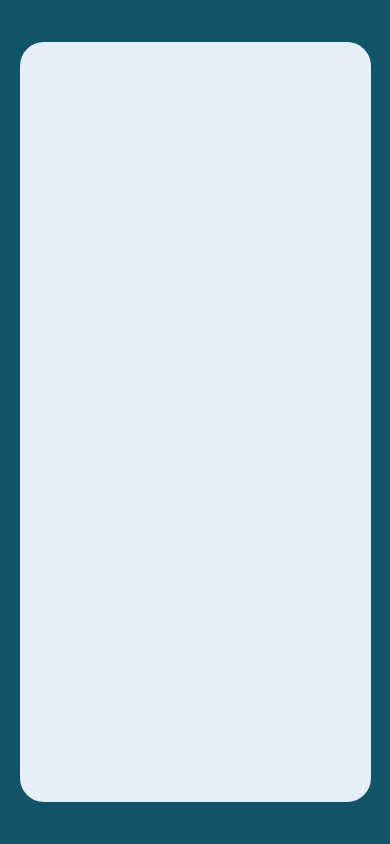
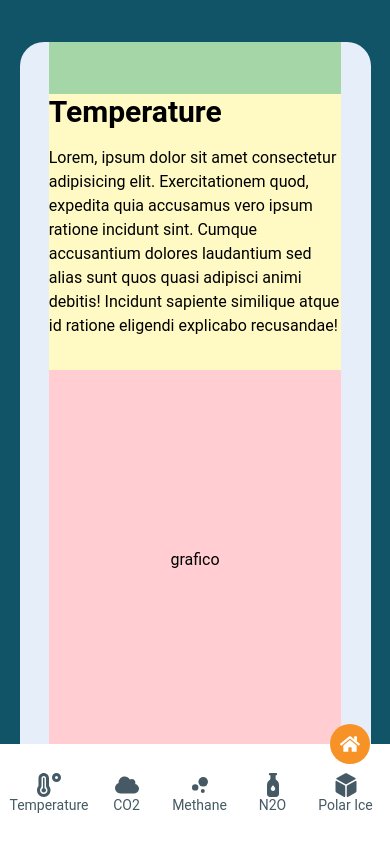
Before and after one commit to elisasalvatore/global-heat-dashboard, a React (Vite) app: page /temperature in a window 390 px wide. Before the commit this address had no page. Built offline with nearby package versions, Linux system fonts and the light colour scheme.

Commit message:
create: sidebar for mobile devices

```diff
--- a/src/App.jsx
+++ b/src/App.jsx
@@ -1,17 +1,21 @@
 import { Route, Routes } from "react-router-dom";
 //components
 import { DashboardSidebar } from "./components/DashboardSidebar";
+import { MobileSidebar } from "./components/MobileSidebar";
+//pages
 import { Homepage } from "./pages/Homepage";
+import { Temperature } from "./pages/Temperature";
 
 function App() {
 	return (
 		<>
 			<div className="w-[100vw] h-[100vh] bg-blueCustom-dark flex justify-center items-center">
 				<div className="w-[90%] h-[90%] bg-lightBackground lg:bg-[#f2f6fc] rounded-3xl flex">
+					<MobileSidebar />
 					<DashboardSidebar />
 					<Routes>
 						<Route path="/" element={<Homepage />} />
-						{/* <Route path="/temperature" element={<Temperature />} /> */}
+						<Route path="/temperature" element={<Temperature />} />
 					</Routes>
 				</div>
 			</div>
--- /dev/null
+++ b/src/components/MobileHomeBtn.jsx
@@ -0,0 +1,14 @@
+import React from "react";
+import { Link } from "react-router-dom";
+//icons
+import { FaHome } from "react-icons/fa";
+
+export const MobileHomeBtn = () => {
+	return (
+		<div className="w-10 h-10 lg:hidden bg-orangeCustom-base absolute bottom-20 right-5 rounded-full flex justify-center items-center text-white text-xl">
+			<Link to="/">
+				<FaHome />
+			</Link>
+		</div>
+	);
+};
--- /dev/null
+++ b/src/components/MobileSidebar.jsx
@@ -0,0 +1,55 @@
+import React from "react";
+import { Link } from "react-router-dom";
+//icons
+import { FaCloud } from "react-icons/fa";
+import { FaBottleDroplet, FaDiceD6, FaTemperatureHigh } from "react-icons/fa6";
+import { MdBubbleChart } from "react-icons/md";
+
+export const MobileSidebar = () => {
+	return (
+		<div className="flex items-center justify-evenly lg:hidden w-[100vw] h-[100px] absolute bottom-0 left-0 bg-white px-2">
+			{/* <div className="w-[80px] h-[80px] flex flex-col items-center justify-center rounded-md">
+				<Typography
+					variant="p"
+					color="blue-gray"
+					className="text-sm flex flex-col items-center"
+				>
+					<FaHome className="w-6 h-6" />
+					Home
+				</Typography>
+			</div> */}
+
+			{/* Temperature */}
+			<Link to="/temperature">
+				<div className="w-[82px] h-[80px] flex flex-col items-center justify-center text-blue-gray-700 text-sm rounded-md leading-tight transition-all hover:bg-blue-gray-50 hover:bg-opacity-80 focus:bg-blue-gray-50 focus:bg-opacity-80 active:bg-blue-gray-50 active:bg-opacity-80 hover:text-blueCustom-base focus:text-blueCustom-base cursor-pointer">
+					<FaTemperatureHigh className="w-6 h-6" />
+					Temperature
+				</div>
+			</Link>
+
+			{/* Carbon Dioxide CO2 */}
+			<div className="w-[80px] h-[80px] flex flex-col items-center justify-center text-blue-gray-700 text-sm rounded-md leading-tight transition-all hover:bg-blue-gray-50 hover:bg-opacity-80 focus:bg-blue-gray-50 focus:bg-opacity-80 active:bg-blue-gray-50 active:bg-opacity-80 hover:text-blueCustom-base focus:text-blueCustom-base cursor-pointer">
+				<FaCloud className="w-6 h-6" />
+				CO2
+			</div>
+
+			{/* Methane */}
+			<div className="w-[80px] h-[80px] flex flex-col items-center justify-center text-blue-gray-700 text-sm rounded-md leading-tight transition-all hover:bg-blue-gray-50 hover:bg-opacity-80 focus:bg-blue-gray-50 focus:bg-opacity-80 active:bg-blue-gray-50 active:bg-opacity-80 hover:text-blueCustom-base focus:text-blueCustom-base cursor-pointer">
+				<MdBubbleChart className="w-6 h-6" />
+				Methane
+			</div>
+
+			{/* Nitrous Oxide N2O*/}
+			<div className="w-[80px] h-[80px] flex flex-col items-center justify-center text-blue-gray-700 text-sm rounded-md leading-tight transition-all hover:bg-blue-gray-50 hover:bg-opacity-80 focus:bg-blue-gray-50 focus:bg-opacity-80 active:bg-blue-gray-50 active:bg-opacity-80 hover:text-blueCustom-base focus:text-blueCustom-base cursor-pointer">
+				<FaBottleDroplet className="w-6 h-6" />
+				N2O
+			</div>
+
+			{/* Polar Ice */}
+			<div className="w-[80px] h-[80px] flex flex-col items-center justify-center text-blue-gray-700 text-sm rounded-md leading-tight transition-all hover:bg-blue-gray-50 hover:bg-opacity-80 focus:bg-blue-gray-50 focus:bg-opacity-80 active:bg-blue-gray-50 active:bg-opacity-80 hover:text-blueCustom-base focus:text-blueCustom-base cursor-pointer">
+				<FaDiceD6 className="w-6 h-6" />
+				Polar Ice
+			</div>
+		</div>
+	);
+};
--- /dev/null
+++ b/src/pages/Temperature.jsx
@@ -0,0 +1,26 @@
+import React from "react";
+import { MobileHomeBtn } from "../components/MobileHomeBtn";
+
+export const Temperature = () => {
+	return (
+		<div className="w-full h-full flex items-start justify-center">
+			<div className="w-5/6 h-full bg-green-200 flex flex-col items-center justify-center">
+				<div className="w-full h-fit bg-yellow-100 flex items-start justify-start pb-4">
+					<h1 className="text-3xl font-bold">Temperature</h1>
+				</div>
+				<div className="w-full h-fit bg-yellow-100 flex items-start justify-start pb-8 ">
+					Lorem, ipsum dolor sit amet consectetur adipisicing elit.
+					Exercitationem quod, expedita quia accusamus vero ipsum ratione
+					incidunt sint. Cumque accusantium dolores laudantium sed alias sunt
+					quos quasi adipisci animi debitis! Incidunt sapiente similique atque
+					id ratione eligendi explicabo recusandae!
+				</div>
+				<div className="w-full h-3/6 bg-red-100 flex items-center justify-center">
+					grafico
+				</div>
+			</div>
+
+			<MobileHomeBtn />
+		</div>
+	);
+};
```
